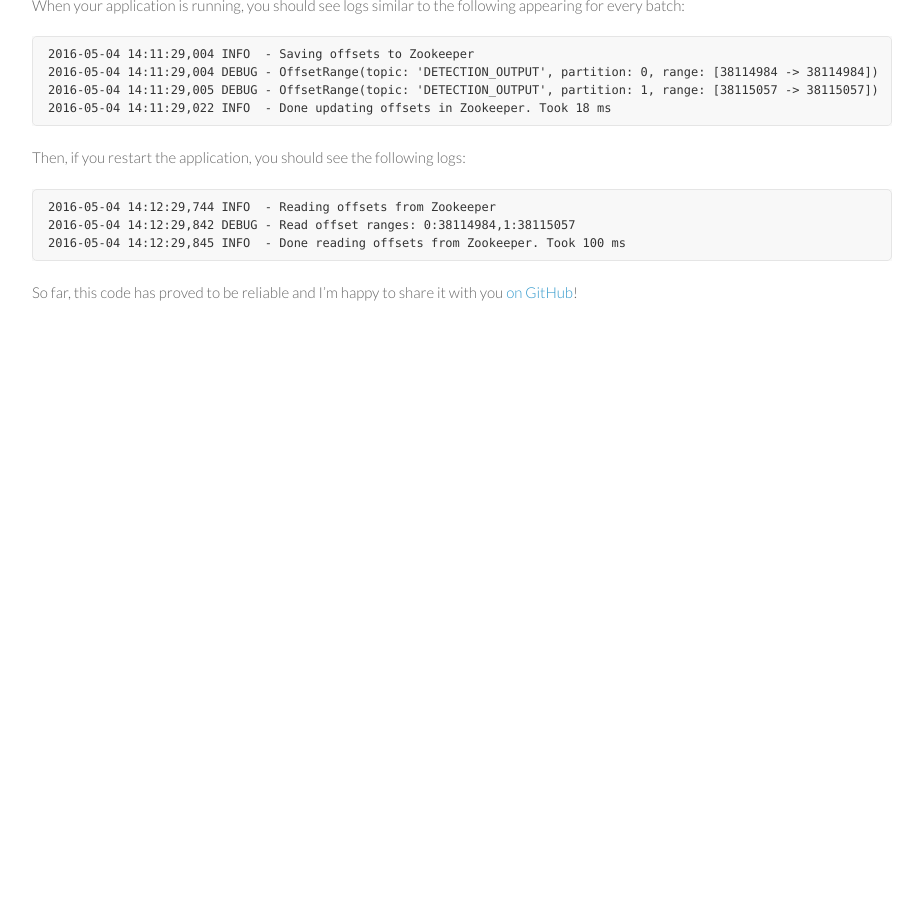
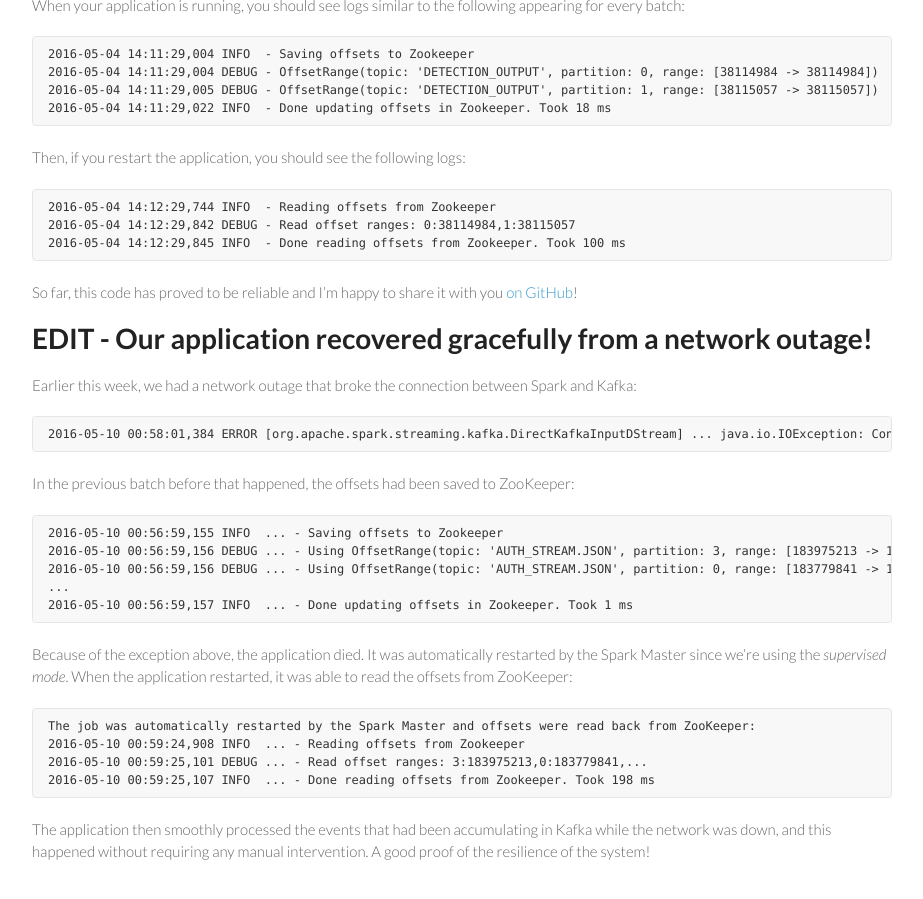
Before and after one commit to aseigneurin/aseigneurin.github.io, a Jekyll site: the page built from _posts/2016-05-07-spark-kafka-achieving-zero-data-loss.md, in a window 1280 px wide and 900 px high, scrolled down 5837 px. Shown: the whole window, without its empty margins (178-1101 px from the left). Built offline with Jekyll 4.4.1, drawn with Linux system fonts in a browser that asks for light colours; nearby versions of some CDN libraries; before the commit the page ends 6218 px from its top, so only the background shows below that.

Commit message:
paragraph about the network outage

````diff
--- a/_posts/2016-05-07-spark-kafka-achieving-zero-data-loss.md
+++ b/_posts/2016-05-07-spark-kafka-achieving-zero-data-loss.md
@@ -222,3 +222,32 @@ Then, if you restart the application, you should see the following logs:
 ```
 
 So far, this code has proved to be reliable and I'm happy to share it with you [on GitHub](https://github.com/ippontech/spark-kafka-source)!
+
+# EDIT - Our application recovered gracefully from a network outage!
+
+Earlier this week, we had a network outage that broke the connection between Spark and Kafka:
+
+```
+2016-05-10 00:58:01,384 ERROR [org.apache.spark.streaming.kafka.DirectKafkaInputDStream] ... java.io.IOException: Connection reset by peer...
+```
+
+In the previous batch before that happened, the offsets had been saved to ZooKeeper:
+
+```
+2016-05-10 00:56:59,155 INFO  ... - Saving offsets to Zookeeper
+2016-05-10 00:56:59,156 DEBUG ... - Using OffsetRange(topic: 'AUTH_STREAM.JSON', partition: 3, range: [183975213 -> 183975252])
+2016-05-10 00:56:59,156 DEBUG ... - Using OffsetRange(topic: 'AUTH_STREAM.JSON', partition: 0, range: [183779841 -> 183779894])
+...
+2016-05-10 00:56:59,157 INFO  ... - Done updating offsets in Zookeeper. Took 1 ms
+```
+
+Because of the exception above, the application died. It was automatically restarted by the Spark Master since we're using the *supervised mode*. When the application restarted, it was able to read the offsets from ZooKeeper:
+
+```
+The job was automatically restarted by the Spark Master and offsets were read back from ZooKeeper:
+2016-05-10 00:59:24,908 INFO  ... - Reading offsets from Zookeeper
+2016-05-10 00:59:25,101 DEBUG ... - Read offset ranges: 3:183975213,0:183779841,...
+2016-05-10 00:59:25,107 INFO  ... - Done reading offsets from Zookeeper. Took 198 ms
+```
+
+The application then smoothly processed the events that had been accumulating in Kafka while the network was down, and this happened without requiring any manual intervention. A good proof of the resilience of the system!
````
